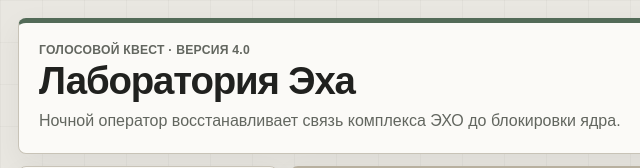
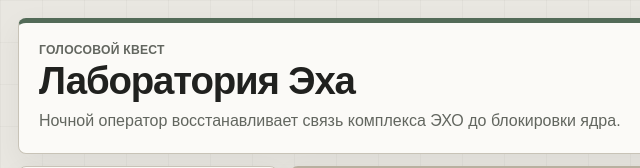
Before and after one commit to ethwrekash-cpu/echolab, a plain HTML site: page index.html in a window 1280 px wide. Shown: the top 168 px of the page, 0-640 px from the left. Drawn offline with Linux system fonts and the light colour scheme.

Commit message:
Update index.html

```diff
--- a/index.html
+++ b/index.html
@@ -11,7 +11,7 @@
       <section class="quest-app" aria-labelledby="quest-title">
         <header class="app-header">
           <div>
-            <p class="eyebrow">голосовой квест · версия 4.0</p>
+            <p class="eyebrow">голосовой квест</p>
             <h1 id="quest-title">Лаборатория Эха</h1>
             <p class="brief">Ночной оператор восстанавливает связь комплекса ЭХО до блокировки ядра.</p>
           </div>
```
